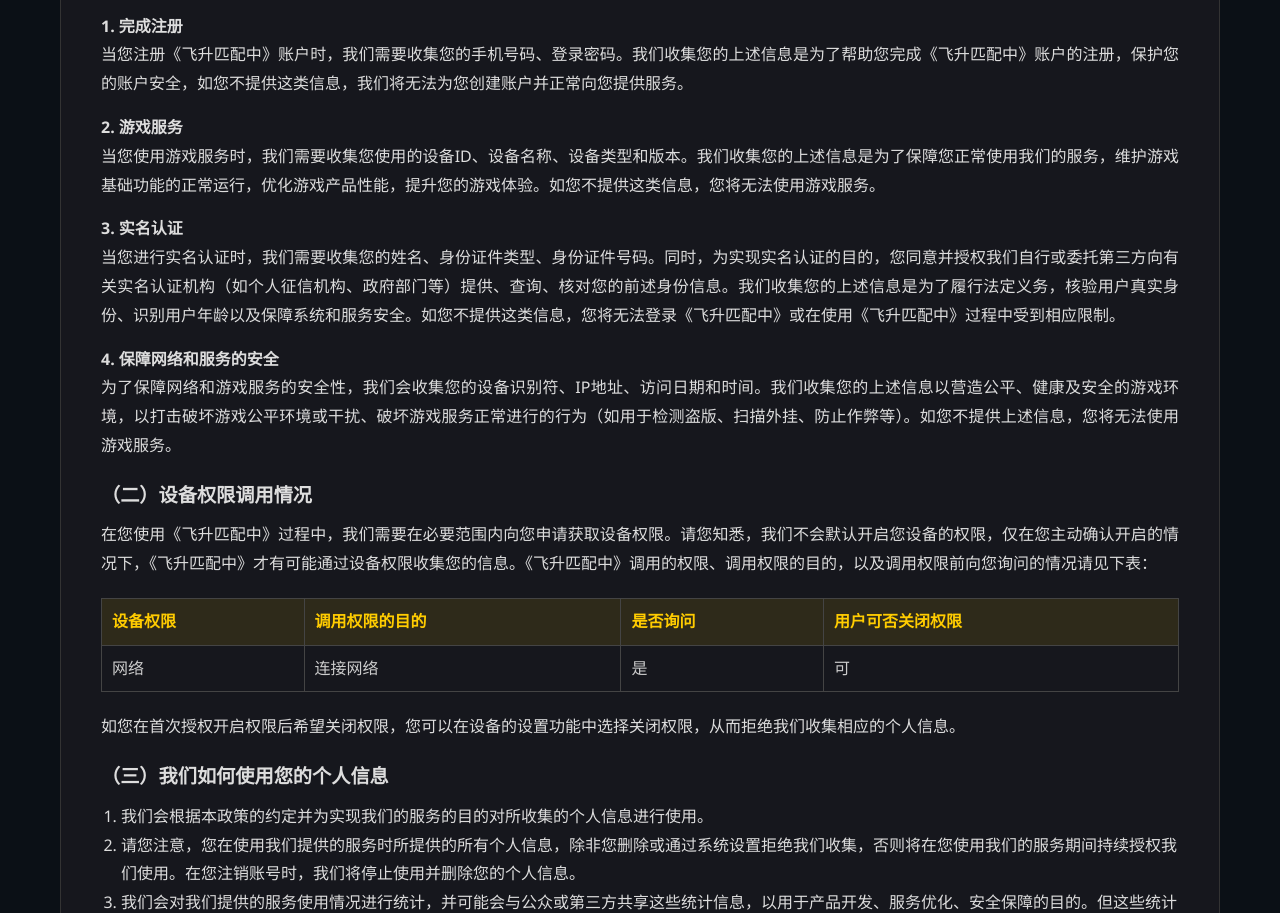
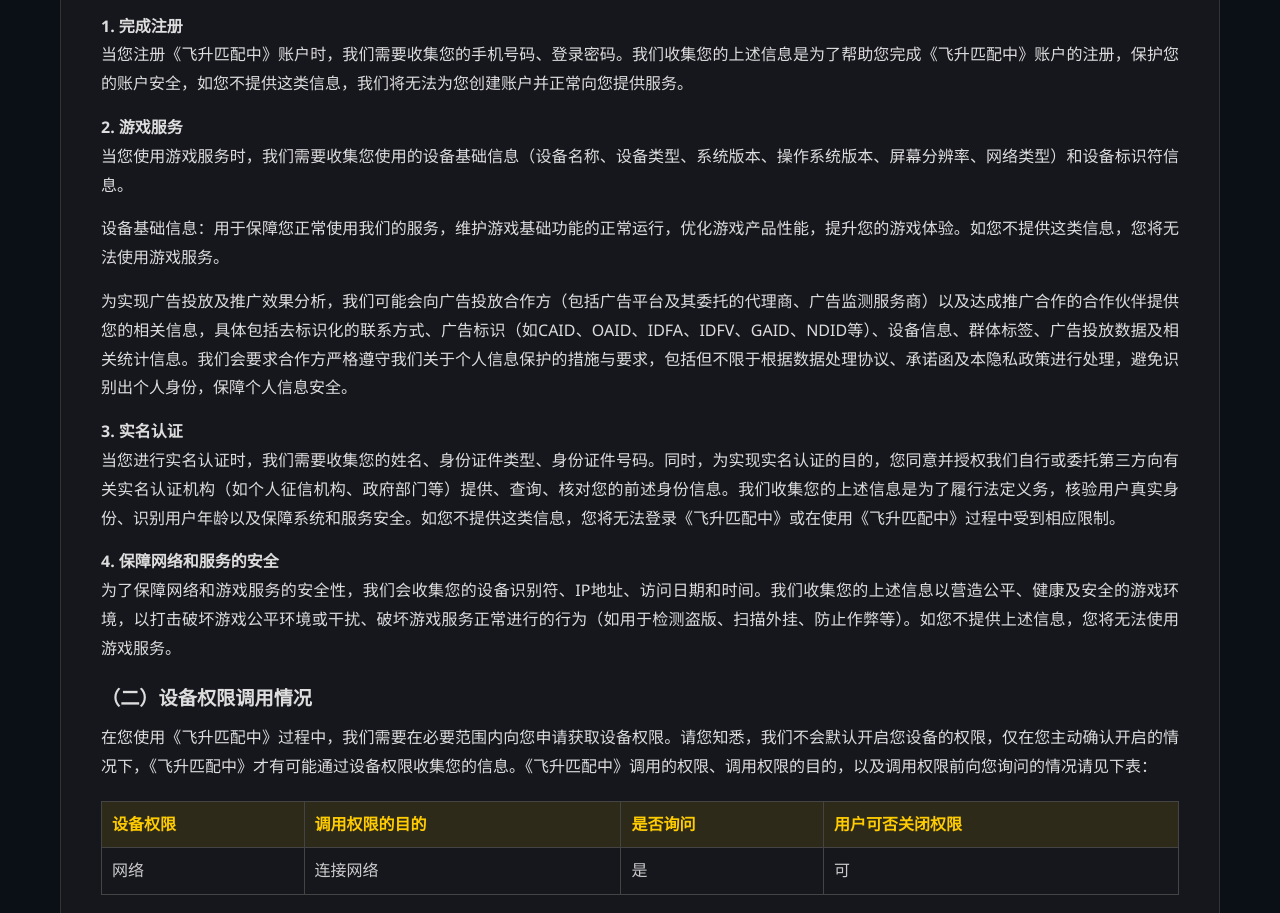
Before and after one commit to DumboLZ/ascension-match-landing, a website: page privacy.html in a window 1280 px wide. Shown: the part 1635-2548 px from the top of the page. Drawn offline with Linux system fonts and the light colour scheme.

Commit message:
Update privacy policy game service clause

```diff
--- a/privacy.html
+++ b/privacy.html
@@ -162,7 +162,13 @@
             </p>
 
             <p><strong>2. 游戏服务</strong><br>
-                当您使用游戏服务时，我们需要收集您使用的设备ID、设备名称、设备类型和版本。我们收集您的上述信息是为了保障您正常使用我们的服务，维护游戏基础功能的正常运行，优化游戏产品性能，提升您的游戏体验。如您不提供这类信息，您将无法使用游戏服务。
+                当您使用游戏服务时，我们需要收集您使用的设备基础信息（设备名称、设备类型、系统版本、操作系统版本、屏幕分辨率、网络类型）和设备标识符信息。
+            </p>
+            <p>
+                设备基础信息：用于保障您正常使用我们的服务，维护游戏基础功能的正常运行，优化游戏产品性能，提升您的游戏体验。如您不提供这类信息，您将无法使用游戏服务。
+            </p>
+            <p>
+                为实现广告投放及推广效果分析，我们可能会向广告投放合作方（包括广告平台及其委托的代理商、广告监测服务商）以及达成推广合作的合作伙伴提供您的相关信息，具体包括去标识化的联系方式、广告标识（如CAID、OAID、IDFA、IDFV、GAID、NDID等）、设备信息、群体标签、广告投放数据及相关统计信息。我们会要求合作方严格遵守我们关于个人信息保护的措施与要求，包括但不限于根据数据处理协议、承诺函及本隐私政策进行处理，避免识别出个人身份，保障个人信息安全。
             </p>
 
             <p><strong>3. 实名认证</strong><br>
```
